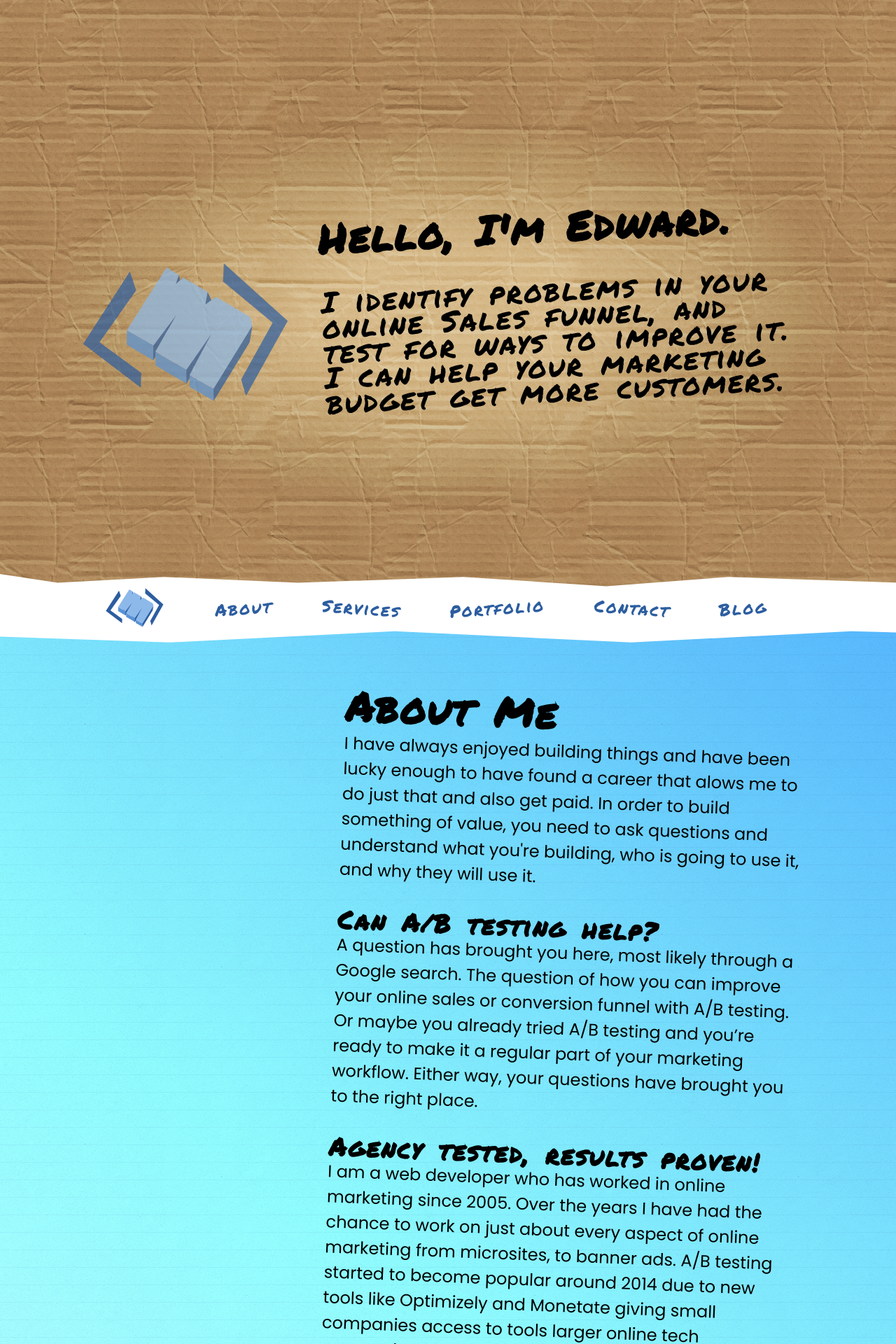
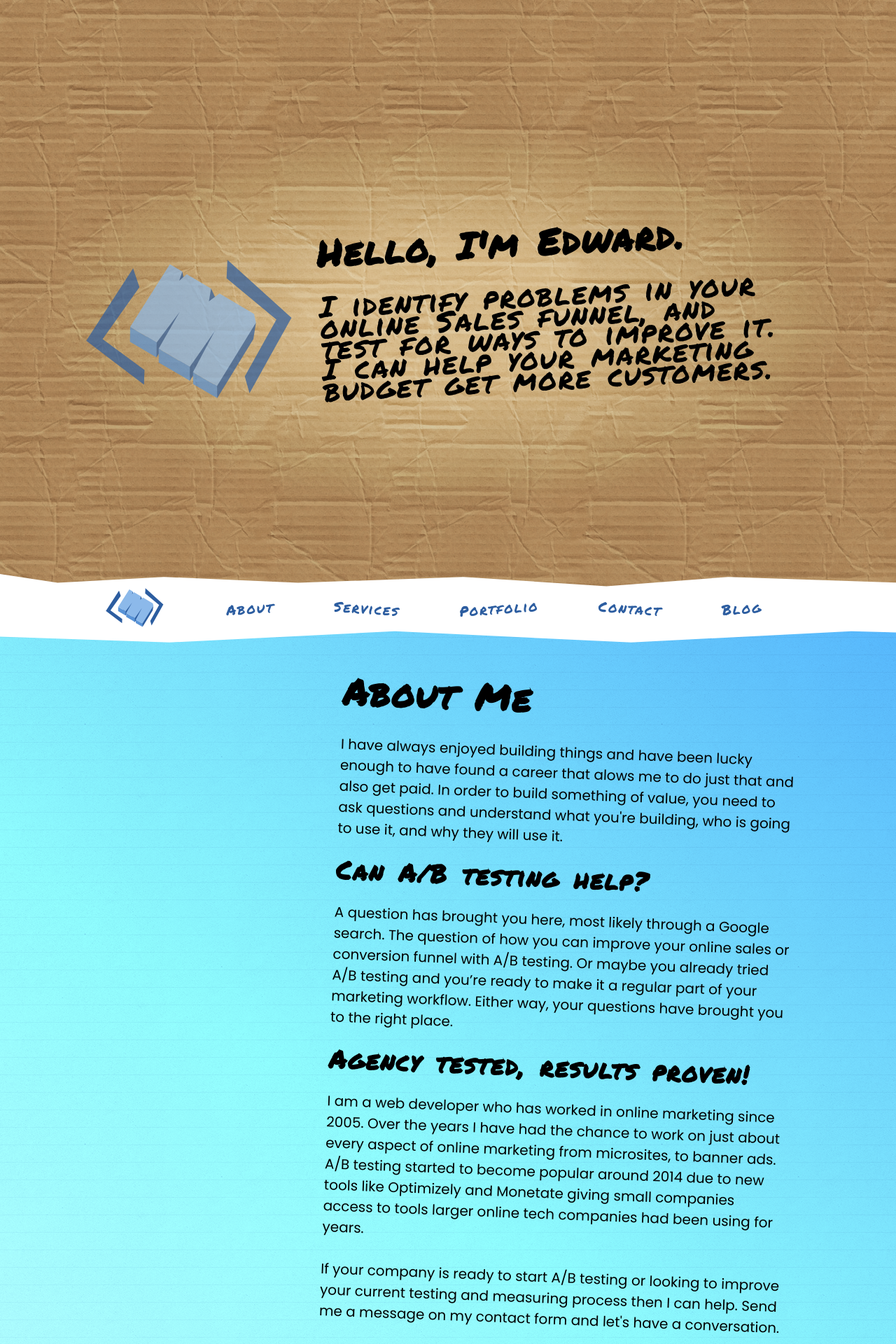
Before and after one commit to edmeehan/edmeehan.github.io, a Jekyll site: the page built from index.html, in a window 1280 px wide. Shown: the top 1920 px of the page at 70% size. Built offline with Jekyll 4.4.1, drawn with Linux system fonts in a browser that asks for light colours.

Commit message:
commit before pivot

```diff
--- a/_includes/footer.html
+++ b/_includes/footer.html
@@ -1,50 +1,14 @@
 <!-- Footer -->
-<footer id="footer">
-    <section class="links">
-        {% comment %}
-        <div>
-            <h3>Pages</h3>
-            <ul class="plain">
-                <li><a href="{{ site.baseurl }}{% link index.html %}">Welcome</a></li>
-                <li><a href="{{ site.baseurl }}{% link services.html %}">Services</a></li>
-                <li><a href="{{ site.baseurl }}{% link index.html %}#about">About</a></li>
-                <li><a href="{{ site.baseurl }}{% link blog/index.html %}">Blog</a></li>
-                <li><a href="{{ site.baseurl }}{% link index.html %}#contact">Contact</a></li>
-            </ul>
-        </div>
-        <div>
-            <h3>Services</h3>
-            <ul class="plain">
-                <li><a href="{{ site.baseurl }}{% link services.html %}#optimization">Optimization</a></li>
-                <li><a href="{{ site.baseurl }}{% link services.html %}#development">Development</a></li>
-                <li><a href="{{ site.baseurl }}{% link services.html %}#analytics">Analytics</a></li>
-            </ul>
-        </div>
-        {% endcomment %}
+<footer class="site-footer" id="footer">
+    <nav class="site-footer__nav">
         <div>
             <h3>Social</h3>
-            <ul class="plain">
+            <ul>
                 <li><a target="_blank" href="https://github.com/edmeehan">GitHub</a></li>
                 <li><a target="_blank" href="https://www.linkedin.com/in/edwardmeehan">LinkedIn</a></li>
                 <li><a target="_blank" href="https://codepen.io/edmeehan">CodePen</a></li>
             </ul>
         </div>
-        {% comment %}
-        <div>
-            <h3>Projects</h3>
-            <ul class="plain">
-                <li><a target="_blank" href="https://emuser.rocks/">emuser.rocks</a></li>
-                <li><a target="_blank" href="http://throwshaka.com/">throwshaka.com</a></li>
-            </ul>
-        </div>
-        {% endcomment %}
-    </section>
-    {% comment %}
-    <ul class="contact-icons">
-        <li class="icon fa-home">{{site.address}}</li>
-        <li class="icon fa-phone"><a href="tel:{{site.phone}}">{{site.phone}}</a></li>
-        <li class="icon fa-envelope-o"><a href="mailto:{{site.email}}">{{site.email}}</a></li>
-    </ul>
-    {% endcomment %}
+    </nav>
     <p class="copyright">&copy; 2018. All rights reserved.</p>
 </footer>
--- a/_sass/typography.scss
+++ b/_sass/typography.scss
@@ -29,7 +29,7 @@ h1,h2,h3,h4,h5,
 }
 
 h1,.h1 {
-    font-size: (58/$size-units) + 0rem;
+    font-size: (52/$size-units) + 0rem;
     line-height: 3rem;
 }
 
@@ -59,13 +59,13 @@ p {
     font-size: (42/$size-units) + 0rem;
 }
 .small {
-    font-size: (20/$size-units) + 0rem;
+    font-size: (18/$size-units) + 0rem;
 }
 
 .no-margin {
-    margin-bottom: 0;
+    // margin-bottom: 0;
 
-    & + * {
-        margin-top: 0;
-    }
+    // & + * {
+    //     margin-top: 0;
+    // }
 }
--- a/_sass/variables.scss
+++ b/_sass/variables.scss
@@ -6,7 +6,7 @@ $brand-tan:       #C2AD90;
 $brand-green:     #4C5328;
 
 // default font size
-$size-units: 24;
+$size-units: 20;
 
 // z-index levels
 $z-base: 0;
--- a/css/2019.scss
+++ b/css/2019.scss
@@ -9,18 +9,11 @@
 html,
 body {
     color: #000;
-    line-height: (36/$size-units) + 0rem;
+    line-height: 1.5rem;
+    font-size: 20px;
 
     @media (max-width: $s-break-max) {
-        font-size: 18px;
-    }
-
-    @media (min-width: $m-break) and (max-width: $m-break-max) {
-        font-size: 20px;
-    }
-
-    @media (min-width: $l-break) and (max-width: $l-break-max) {
-        font-size: $size-units + 0px;
+        font-size: 16px;
     }
 
     @media (min-width: $xl-break) {
--- a/index.html
+++ b/index.html
@@ -25,11 +25,11 @@ css_styles: ["/css/page-index.css"]
 
             </div>
             <div class="about__text">
-                <h2 class="h1 no-margin">About Me</h2>
+                <h2 class="h1">About Me</h2>
                 <p>I have always enjoyed building things and have been lucky enough to have found a career that alows me to do just that and also get paid. In order to build something of value, you need to ask questions and understand what you're building, who is going to use it, and why they will use it.</p>
-                <h3 class="no-margin">Can A/B testing help?</h3>
+                <h3 class="">Can A/B testing help?</h3>
                 <p>A question has brought you here, most likely through a Google search. The question of how you can improve your online sales or conversion funnel with A/B testing. Or maybe you already tried A/B testing and you’re ready to make it a regular part of your marketing workflow. Either way, your questions have brought you to the right place.</p>
-                <h3 class="no-margin">Agency tested, results proven!</h3>
+                <h3 class="">Agency tested, results proven!</h3>
                 <p>I am a web developer who has worked in online marketing since 2005. Over the years I have had the chance to work on just about every aspect of online marketing from microsites, to banner ads. A/B testing started to become popular around 2014 due to new tools like Optimizely and Monetate giving small companies access to tools larger online tech companies had been using for years.</p>
                 <p>If your company is ready to start A/B testing or looking to improve your current testing and measuring process then I can help. Send me a message on my contact form and let's have a conversation.</p>
             </div>
@@ -77,11 +77,11 @@ css_styles: ["/css/page-index.css"]
     </div>
 </section>
 
-<section class="section section--full-screen section--ruffles" id="contact">
+<section class="section section--full-screen section--ruffles footer--offset" id="contact">
     <div class="section__content">
         <div class="contact">
             <div class="contact__text">
-                <h2 class="h1 no-margin">Contact</h2>
+                <h2 class="h1">Contact</h2>
                 <p>Ask me a question or tell me about your next project.</p>
             </div>
             <div class="contact__form">
```
